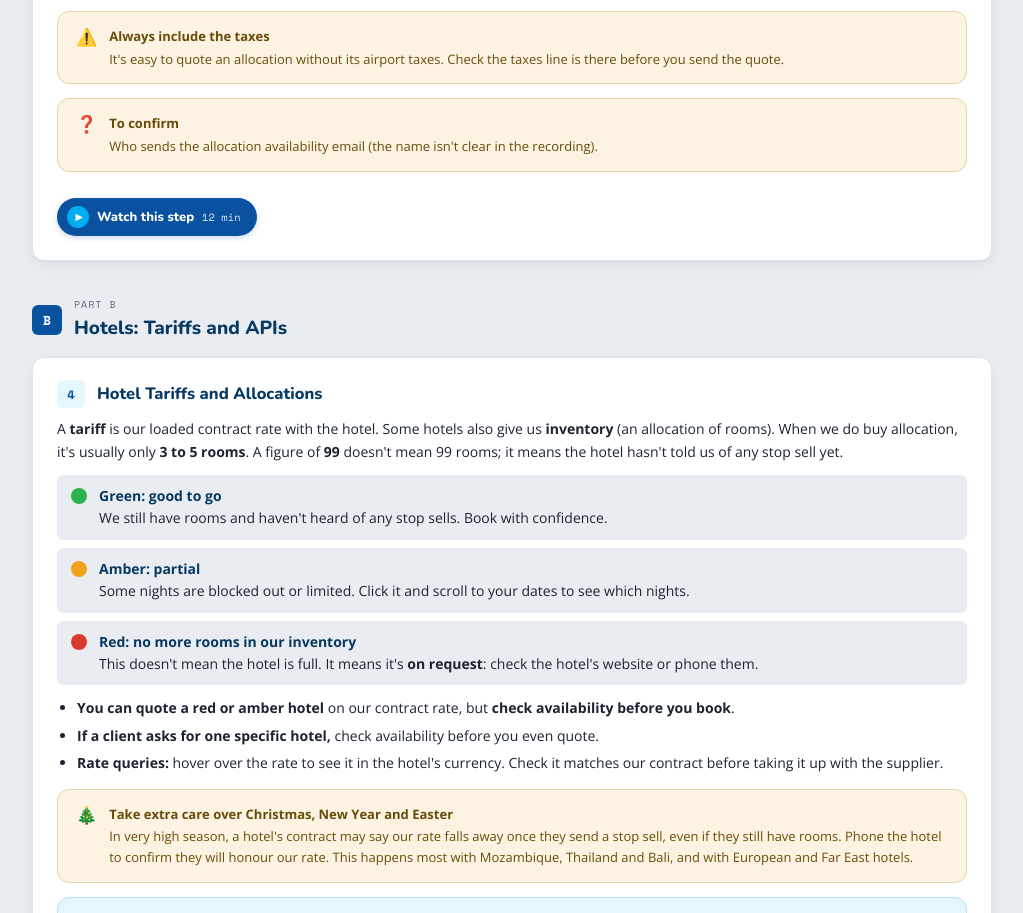
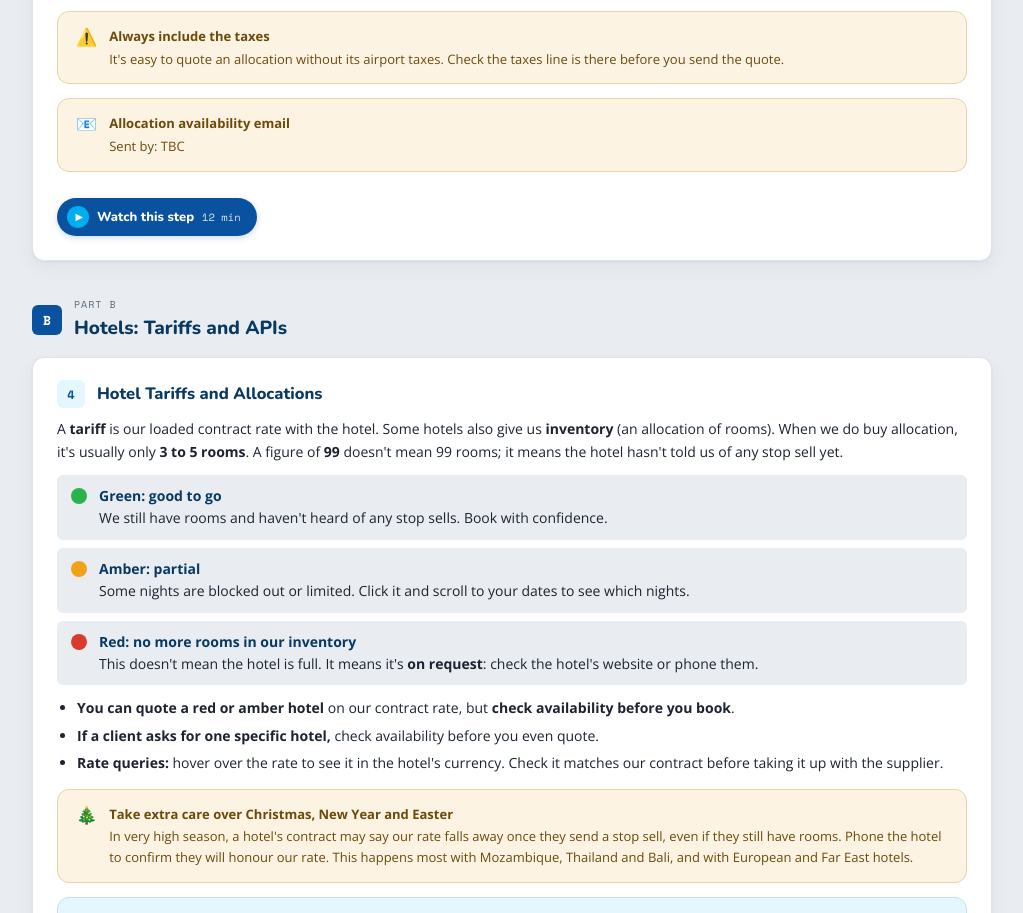
Before and after one commit to robshammond-dot/T4TFlightHotel-Tarrifs, a plain HTML site: page index.html in a window 1280 px wide. Shown: the part 3173-4086 px from the top of the page, without its empty margins (128-1151 px from the left). Drawn offline with nearby package versions, Linux system fonts and the light colour scheme.

Commit message:
Update index.html

```diff
--- a/index.html
+++ b/index.html
@@ -341,7 +341,7 @@
     </ol>
     <div class="callout callout-blue"><div class="ic">🎫</div><div><strong>Tickets are issued straight away now</strong>With SAA and Air Mauritius allocations, clients no longer wait until a few days before travel. Once paid and issued, the tickets come through immediately.</div></div>
     <div class="callout callout-amber"><div class="ic">⚠️</div><div><strong>Always include the taxes</strong>It's easy to quote an allocation without its airport taxes. Check the taxes line is there before you send the quote.</div></div>
-    <div class="callout callout-amber"><div class="ic">❓</div><div><strong>To confirm</strong>Who sends the allocation availability email (the name isn't clear in the recording).</div></div>
+    <div class="callout callout-amber"><div class="ic">📧</div><div><strong>Allocation availability email</strong>Sent by: TBC</div></div>
     <div class="watch-row"><a class="watch" href="https://vb001437.sharepoint.com/sites/ThompsonsForTravelFreshChat/_layouts/15/stream.aspx?id=%2Fsites%2FThompsonsForTravelFreshChat%2FTraining%20Library%2FFlights%20Tariffs%20and%20APIs%20Videos%2FFlights%5F3%5FFlight%5Fallocations%2Emp4" target="_blank" rel="noopener"><span class="play">▶</span>Watch this step <span class="len">12 min</span></a></div>
   </section>
 
```
